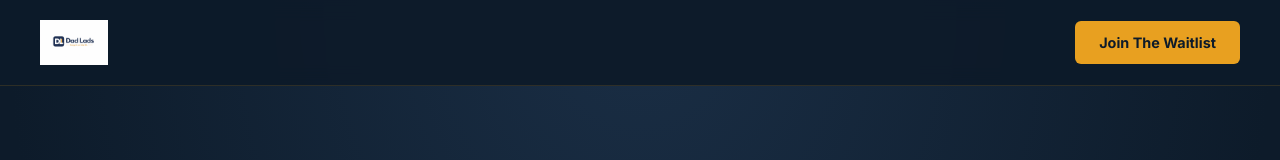
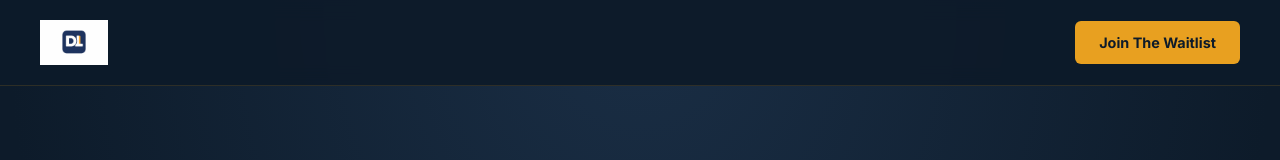
Before and after one commit to Vvesty/dadlads.com, a plain HTML site: page index.html in a window 1280 px wide. Shown: the top 160 px of the page. Drawn offline with Linux system fonts and the light colour scheme.

Commit message:
Replace logo image in navigation and footer

```diff
--- a/index.html
+++ b/index.html
@@ -481,7 +481,7 @@
 
     <!-- NAVIGATION -->
     <nav>
-        <img src="dad_lads_logo_transparent.png" alt="Dad Lads Logo">
+        <img src="dad_lads_icon_transparent.png" alt="Dad Lads Logo">
         <a href="#waitlist">Join The Waitlist</a>
     </nav>
 
@@ -628,7 +628,7 @@
 
     <!-- FOOTER -->
     <footer>
-        <img src="dad_lads_logo_transparent.png" alt="Dad Lads Logo">
+        <img src="dad_lads_icon_transparent.png" alt="Dad Lads Logo">
         <div class="social-links">
             <a href="https://instagram.com/dadladsofficial" target="_blank">Instagram</a>
             <a href="https://tiktok.com/@dadladsofficial" target="_blank">TikTok</a>
```
